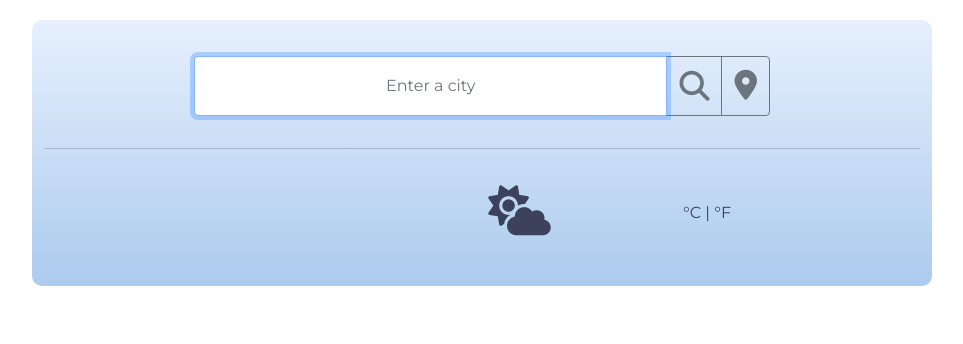
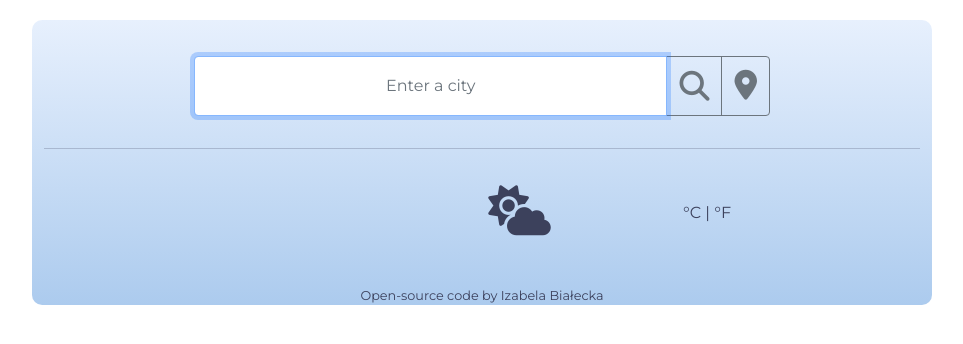
Before and after one commit to bitcodeIB/homework_week_6, a plain HTML site: page index.html in a window 1280 px wide. Shown: the whole page, without its empty margins (158-1121 px from the left). Drawn offline with nearby package versions, Linux system fonts and the light colour scheme.

Commit message:
Add link to github

```diff
--- a/index.html
+++ b/index.html
@@ -82,10 +82,11 @@
             <a href="#" id="fahrenheit">°F</a>
           </span>
         </div>
-        <div class="row">
-
+      </div>
+      <div class="row text-center">
+        <div class="col-12 github-link">
+          <a href="https://github.com/bitcodeIB/homework_week_6" target="_blank">Open-source code</a> by Izabela Białecka
         </div>
-
       </div>
     </div>
 
--- a/src/style.css
+++ b/src/style.css
@@ -43,3 +43,7 @@ a {
 .main-icon {
   font-size: 50px;
 }
+
+.github-link {
+  font-size: 0.8em;
+}
```
